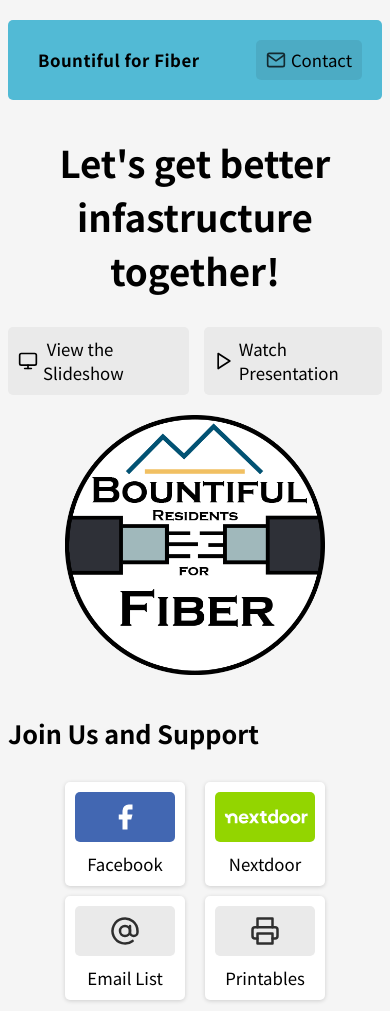
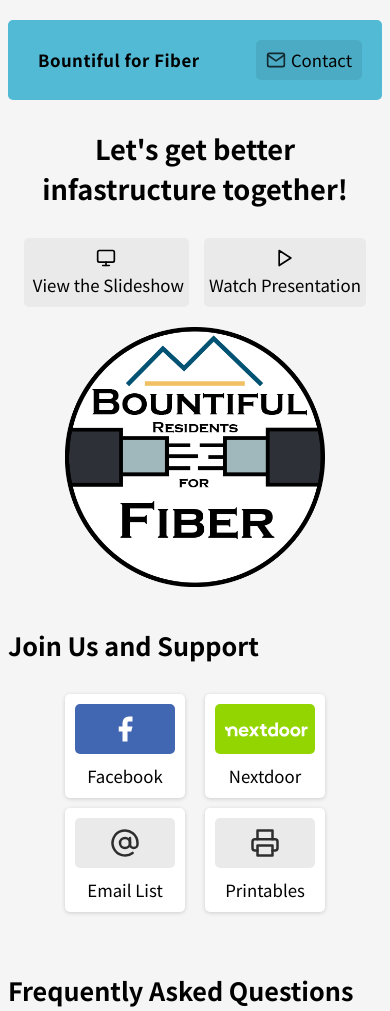
Before and after one commit to dotspencer/bountiful-for-fiber, a plain HTML site: page index.html in a window 390 px wide. Shown: the top 1011 px of the page. Drawn offline with Linux system fonts and the light colour scheme.

Commit message:
More mobile styling

```diff
--- a/css/style.css
+++ b/css/style.css
@@ -210,6 +210,7 @@ footer {
   }
   .hero h1 {
     text-align: center;
+    font-size: 2rem;
   }
 }
 
@@ -236,7 +237,19 @@ footer {
   }
 }
 
-@media (max-width: 400px) {
+@media (max-width: 430px) {
+  .hero h1 {
+    font-size: 1.7rem;
+  }
+  a.info-link {
+    flex-direction: column;
+    padding: 10px 5px;
+    text-align: center;
+  }
+  a.info-link span {
+    margin-left: 0;
+    margin-top: 5px;
+  }
   .join-link {
     max-width: 120px;
   }
@@ -249,6 +262,9 @@ footer {
   }
 }
 @media (max-width: 350px) {
+  nav {
+    padding: 5px;
+  }
   .cta img {
     display: none;
   }
```
